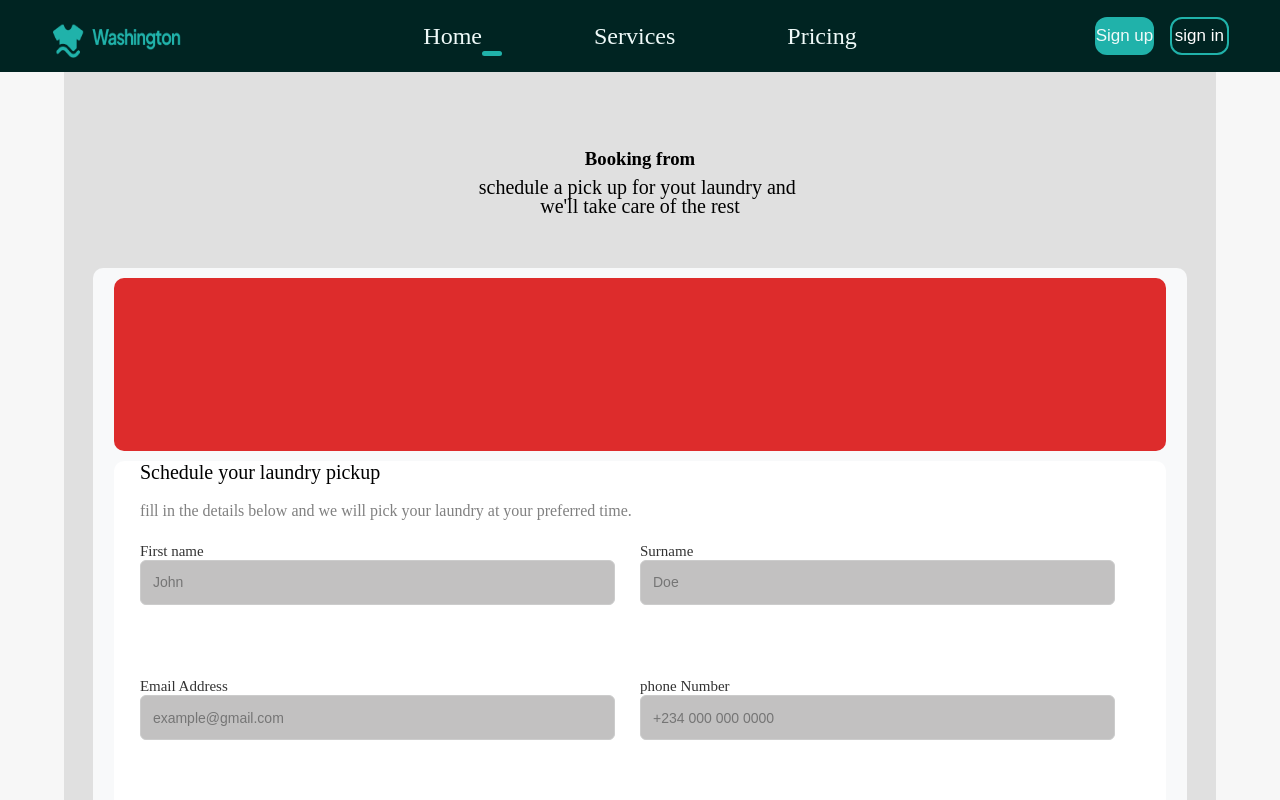
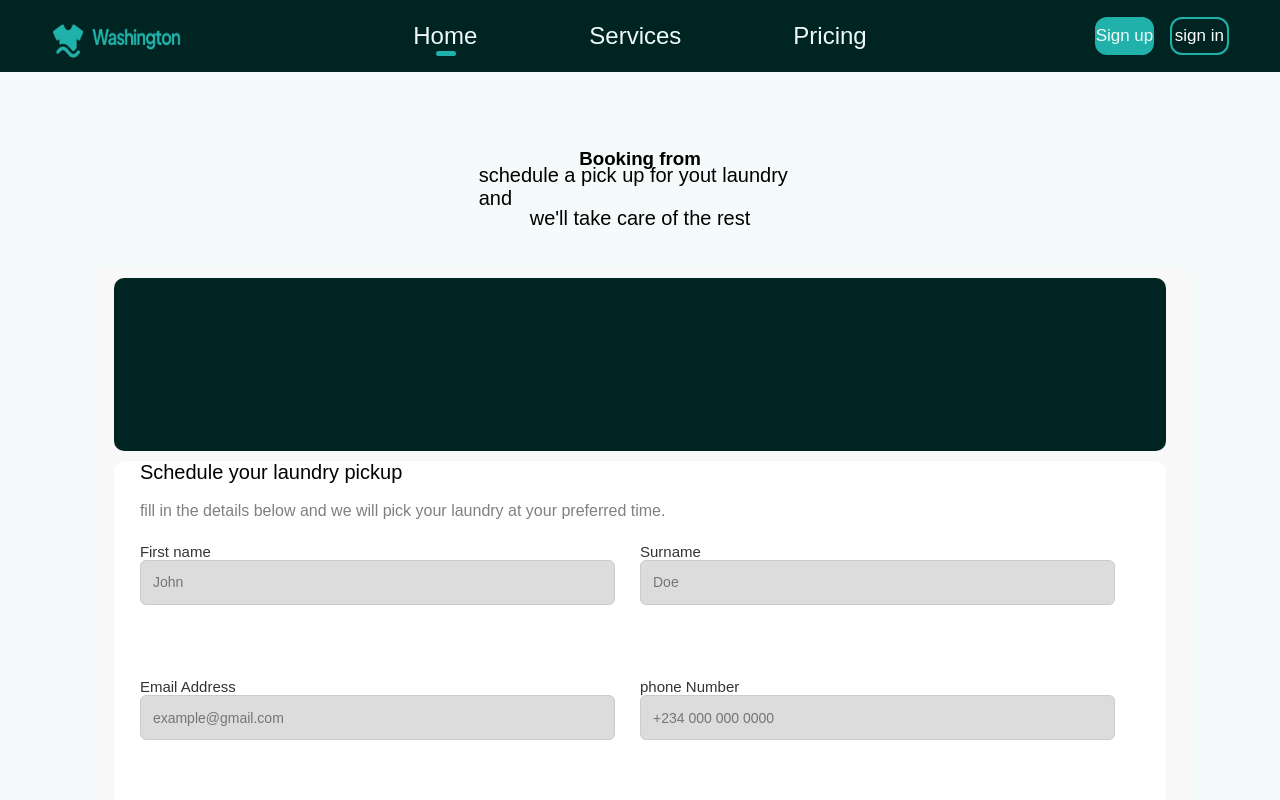
Before and after one commit to DevMaria446/Washington-Laundry, a React (Vite) app: page /booking-form in a window 1280 px wide. Shown: the top 800 px of the page. Built offline with nearby package versions, Linux system fonts and the light colour scheme.

Commit message:
I make some change on some file and component

```diff
--- a/src/components/header/header.css
+++ b/src/components/header/header.css
@@ -2,10 +2,13 @@
   width: 100%;
   height: 9vh;
   /* background-color: red; */
-   background-color: #002422;
+  background-color: #002422;
   display: flex;
   justify-content: center;
   align-items: center;
+  position: sticky;
+  top: 0;
+  font-family: Arial, Helvetica, sans-serif;
 }
 .header-wrapper {
   width: 92%;
@@ -24,15 +27,14 @@
   height: 100%;
   /* background-color: purple; */
   display: flex;
-  justify-content:start;
+  justify-content: start;
   align-items: center;
 }
-  /* justify-con:enx-start; */
+/* justify-con:enx-start; */
 
-.header-left-image{
-  width:55%;
+.header-left-image {
+  width: 55%;
   height: 60%;
-
 }
 
 .header-center {
@@ -65,8 +67,7 @@
 .header-center-1::after {
   content: "";
   position: absolute;
-  left: 1;
-  right: 1;
+  left: 35%;
   bottom: -6px;
 
   width: 20px;
--- a/src/pages/BookingForm/BookingForm.css
+++ b/src/pages/BookingForm/BookingForm.css
@@ -3,11 +3,12 @@
   display: flex;
   flex-direction: column;
   align-items: center;
+  font-family: Arial, Helvetica, sans-serif;
+  background-color: var(--primary-color-tint-lighter-bg);
 }
 .Booking-from {
   width: 100%;
   height: 350vh;
-  background: #f7f7f7;
   display: flex;
   flex-direction: column;
   justify-content: center;
@@ -16,7 +17,7 @@
 .main-from {
   width: 90%;
   height: 100%;
-  background: #e0e0e0;
+  /* background: #e0e0e0; */
 }
 .first-from {
   width: 100%;
@@ -57,7 +58,7 @@
 .first-from-down {
   width: 95%;
   height: 80%;
-  background: #f8f9fa;
+  background: var(--grey-color-tint-0);
   display: flex;
   align-items: center;
   flex-direction: column;
@@ -69,7 +70,7 @@
 .number {
   width: 98%;
   height: 20%;
-  background: rgb(221, 44, 44);
+  background: var(--secondary-color);
   border-radius: 10px;
   border: none;
 }
@@ -155,10 +156,10 @@
   font-size: 15px;
 }
 .input-1 {
-  background: rgb(194, 193, 193);
+  background: var(--grey-color-tint-80);
 }
 .input-2 {
-  background: rgb(194, 193, 193);
+  background: var(--grey-color-tint-80);
 }
 .Text-input-3 {
   width: 95%;
@@ -290,7 +291,7 @@
 .third-from-left {
   width: 50%;
   height: 100%;
-  background: rgb(196, 196, 196);
+  background: var(--grey-color-tint-80);
   display: flex;
   justify-content: center;
   align-items: center;
@@ -366,7 +367,7 @@
 .third-from-right {
   width: 50%;
   height: 100%;
-  background: rgb(185, 185, 185);
+  background: var(--grey-color-tint-80);
   border-radius: 15px;
   border: none;
   display: flex;
--- a/src/pages/LandingPage/landingPage.jsx
+++ b/src/pages/LandingPage/landingPage.jsx
@@ -8,8 +8,6 @@ import HeroPage3 from "../../components/HeroPage3/HeroPage3";
 import HeroPage4 from "../../components/HeroPage4/HeroPage4";
 import HeroPage5 from "../../components/HeroPage5/HeroPage5";
 
-
-
 const LandingPage = () => {
   return (
     <>
@@ -19,9 +17,7 @@ const LandingPage = () => {
       <HeroPage2 />
       <HeroPage3 />
       <HeroPage4 />
-      <HeroPage5/>
-
-
+      <HeroPage5 />
     </>
   );
 };
--- a/src/pages/Login/login.css
+++ b/src/pages/Login/login.css
@@ -174,6 +174,7 @@
 @media (max-width: 767px) {
   .auth-container {
     padding: 3rem 2rem;
+    width: 60%;
     .authForm-container {
       padding: 20px;
       border-radius: 12px;
--- a/src/pages/Services/Services.css
+++ b/src/pages/Services/Services.css
@@ -1,6 +1,7 @@
 .mainService-conatainer {
   width: 100%;
   background-color: var(--primary-color-tint-lighter-bg);
+  font-family: Arial, Helvetica, sans-serif;
   .wrapSection-container {
     width: 100%;
     display: flex;
```
